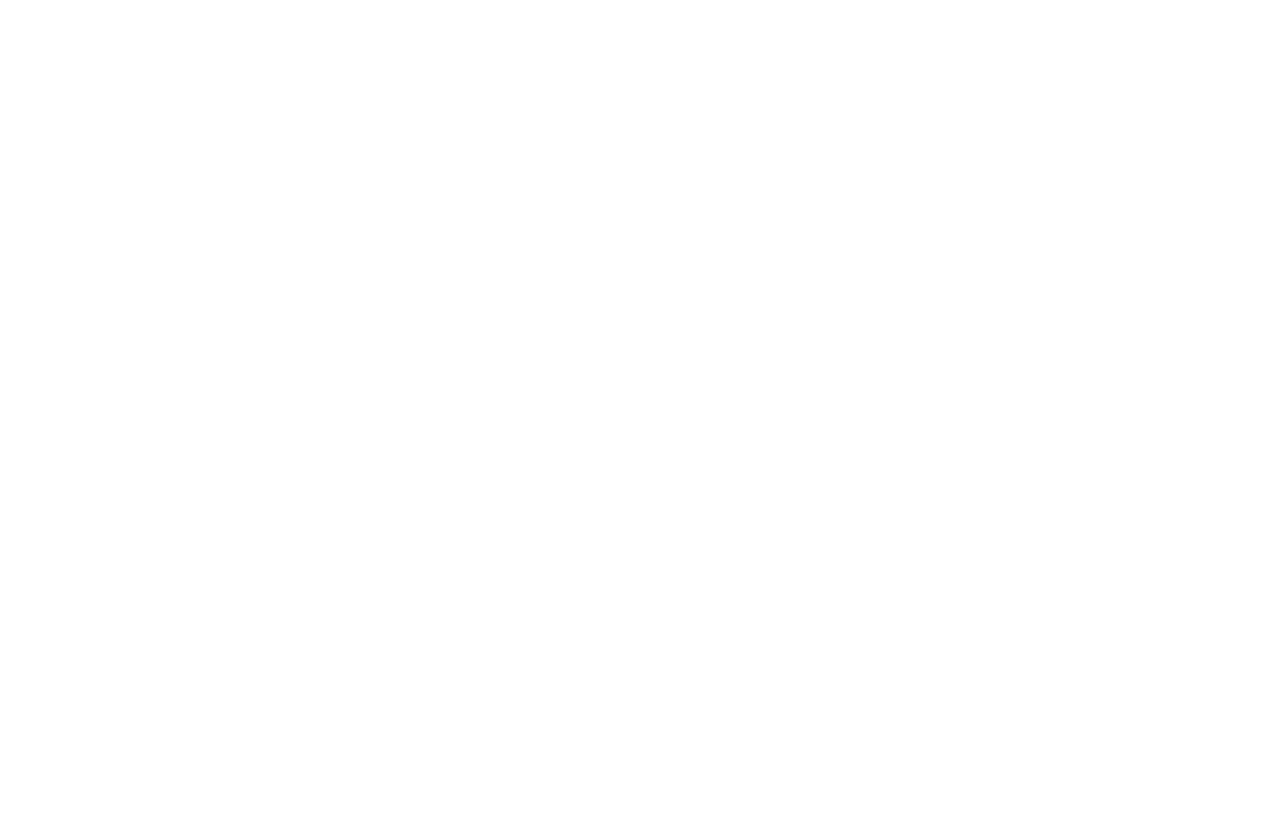
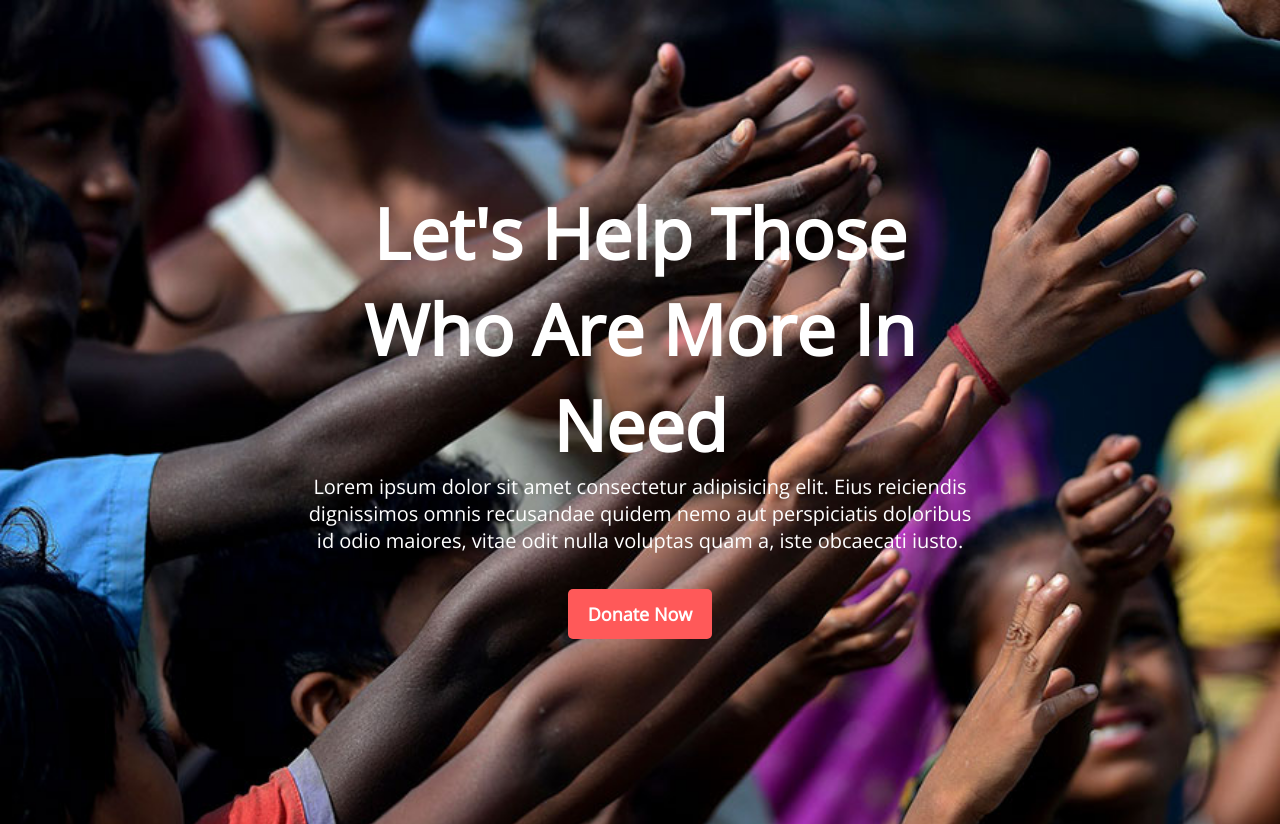
Before and after one commit to aminulislam2002/practice-project-01, a plain HTML site: page index.html in a window 1280 px wide. Before the commit the page ends 800 px from the top, so only its background shows below. Drawn offline with nearby package versions, Linux system fonts and the light colour scheme.

Commit message:
header section

```diff
--- a/index.html
+++ b/index.html
@@ -5,7 +5,21 @@
     <meta http-equiv="X-UA-Compatible" content="IE=edge" />
     <meta name="viewport" content="width=device-width, initial-scale=1.0" />
     <title>Practice Project</title>
-    <link rel="stylesheet" href="./styles/style.css">
+    <link rel="stylesheet" href="./styles/style.css" />
+    <link rel="preconnect" href="https://fonts.googleapis.com" />
+    <link rel="preconnect" href="https://fonts.gstatic.com" crossorigin />
+    <link href="https://fonts.googleapis.com/css2?family=Open+Sans:ital@0;1&display=swap" rel="stylesheet" />
   </head>
-  <body></body>
+  <body>
+    <header class="header">
+      <section class="header-sectiion">
+        <h1 class="header-title">Let's Help Those Who Are More In Need</h1>
+        <p class="header-description">
+          Lorem ipsum dolor sit amet consectetur adipisicing elit. Eius reiciendis dignissimos omnis recusandae quidem nemo
+          aut perspiciatis doloribus id odio maiores, vitae odit nulla voluptas quam a, iste obcaecati iusto.
+        </p>
+        <button class="btn">Donate Now</button>
+      </section>
+    </header>
+  </body>
 </html>
--- a/styles/style.css
+++ b/styles/style.css
@@ -0,0 +1,35 @@
+* {
+  margin: 0;
+  padding: 0;
+  font-family: "Open Sans", sans-serif;
+}
+.header {
+  background-image: url(../images/donation13.jpg);
+  background-repeat: no-repeat;
+  background-size: cover;
+}
+.header-sectiion {
+  padding: 185px 300px;
+  text-align: center;
+}
+.header-title {
+  font-size: 70px;
+  font-weight: 900;
+  color: #ffffff;
+}
+.header-description {
+  font-size: 20px;
+  font-weight: 400;
+  color: #ffffff;
+  margin-bottom: 35px;
+}
+.btn {
+  height: 50px;
+  border-radius: 5px;
+  border: 0;
+  font-weight: 600;
+  font-size: 18px;
+  color: #ffffff;
+  background-color: #ff5959;
+  padding: 10px 20px;
+}
```
